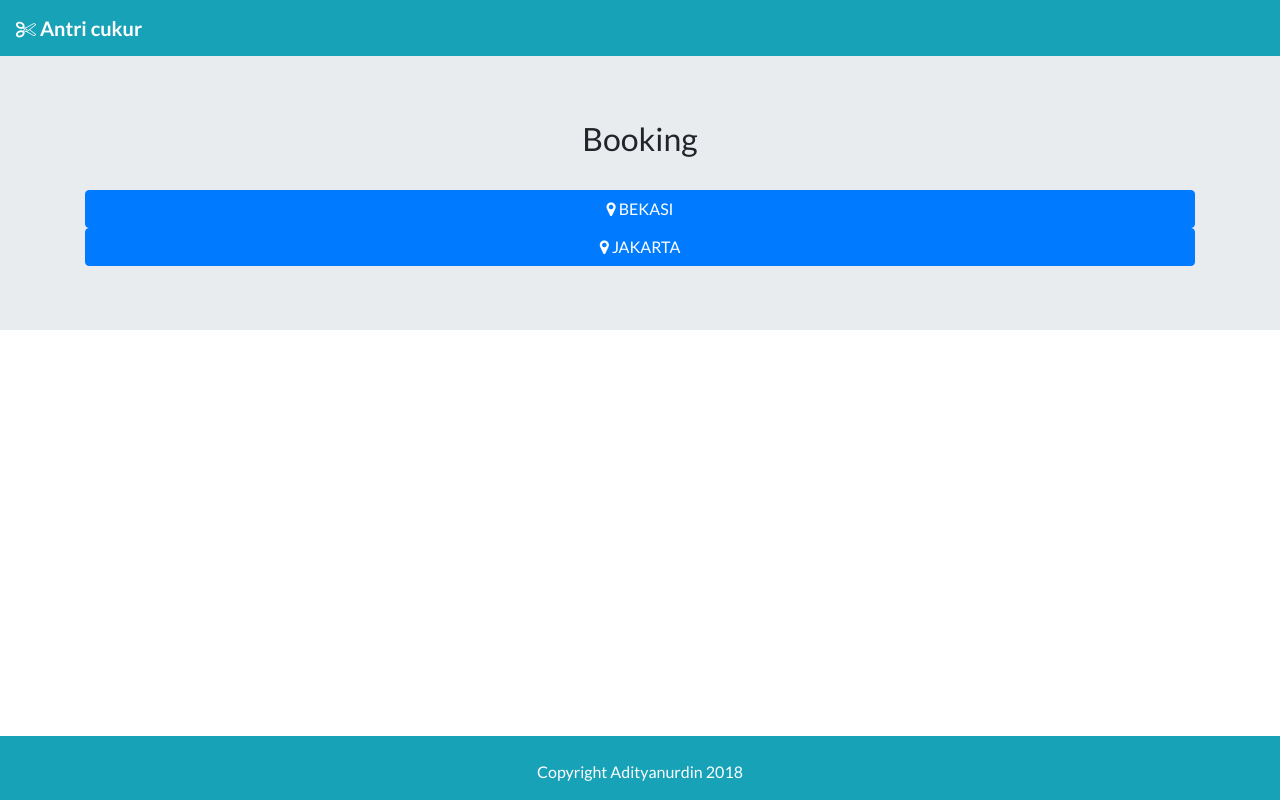
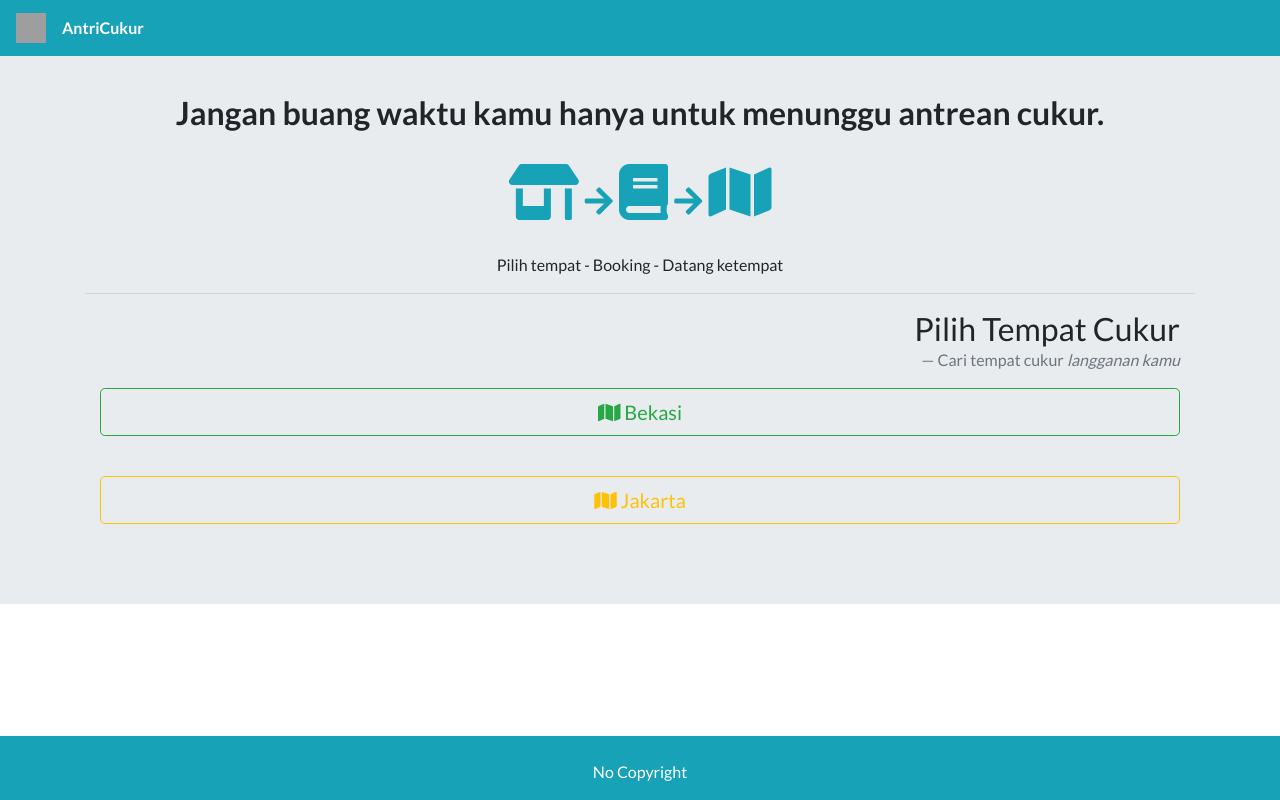
Before and after one commit to adityanurdin/antri-cukur, a PHP site: page /antricukur/index.php?page=booking in a window 1280 px wide. Run offline with PHP 8.4, Linux system fonts and the light colour scheme; some libraries are stand-ins or nearby versions; grey boxes are pictures that could not be loaded.

Commit message:
Update tampilan index dan booking

```diff
--- a/antricukur/booking.php
+++ b/antricukur/booking.php
@@ -1,75 +1,66 @@
-<h2>Booking</h2>
-<br>
-  <a href="#demo_bekasi" class="btn btn-primary btn-block" data-toggle="collapse"><i class="fa fa-map-marker"></i> BEKASI</a>
-  <div id="demo_bekasi" class="collapse">
-    <br>
-    <table class="table table-bordered table-hover">
+<div class="container">
+<blockquote class="blockquote text-right">
+  <h2 class="mb-0">Pilih Tempat Cukur</h2>
+  <footer class="blockquote-footer">Cari tempat cukur <cite title="Source Title"> langganan kamu</cite></footer>
+</blockquote>
+<p>
+  <a class="btn btn-outline-success btn-lg btn-block" data-toggle="collapse" href="#bekasi" role="button" aria-expanded="false" aria-controls="collapseExample"><i class="fa fa-map"></i>
+    Bekasi
+  </a>
+</p>
+<div class="collapse" id="bekasi">
+  <div class="card card-body">
+    <div class="table-responsive">
+      <table class="table table-hover">
         <thead>
-        <tr class="table-primary">
-          <th>Nama</th>
-          <th>Rate</th>
-          <th>Alamat</th>
-          <th>Detail</th>
+          <tr>
+            <th scope="col">Tempat</th>
+            <th scope="col">Alamat</th>
+            <th scope="col">Rating</th>
+            <th scope="col">Cek</th>
           </tr>
         </thead>
         <tbody>
-        <tr class="table-info">
-          <td>Barbershop A</td>
-          <td>bintang 5</td>
-          <td>Jl. jalan</td>
-          <td><a href="#" class="btn btn-primary">Detail info</a></td>
-
-        </tr>
-        <tr class="table-info">
-          <td>Mary</td>
-          <td>Moe</td>
-          <td>mary@example.com</td>
-          <td><a href="#" class="btn btn-primary">Detail info</a></td>
-        </tr>
-        <tr class="table-info">
-          <td>July</td>
-          <td>Dooley</td>
-          <td>july@example.com</td>
-          <td><a href="#" class="btn btn-primary">Detail info</a></td>
+          <tr>
+            <th scope="row">Nama tempatnya</th>
+            <td>Jalan Kenari / <a href="#">cek maps</a></td>
+            <td>rating</td>
+            <td><button class="btn btn-outline-success">cek tempat</button></td>
           </tr>
         </tbody>
       </table>
     </div>
-  <a href="#demo_jakarta" class="btn btn-primary btn-block" data-toggle="collapse"><i class="fa fa-map-marker"></i> JAKARTA</a>
-  <div id="demo_jakarta" class="collapse">
+    Swipe ->
+  </div>
+</div>
 <br>
+  <a class="btn btn-outline-warning btn-lg btn-block" data-toggle="collapse" href="#jakarta" role="button" aria-expanded="false" aria-controls="collapseExample"><i class="fa fa-map"></i>
+    Jakarta
+  </a>
+</p>
+<div class="collapse" id="jakarta">
+  <div class="card card-body">
     <div class="table-responsive">
-
-    <table class="table table-bordered table-hover">
+      <table class="table table-hover">
         <thead>
-        <tr class="table-primary">
-          <th>Nama</th>
-          <th>Rate</th>
-          <th>Alamat</th>
-          <th>Detail</th>
+          <tr>
+            <th scope="col">Tempat</th>
+            <th scope="col">Alamat</th>
+            <th scope="col">Rating</th>
+            <th scope="col">Cek</th>
           </tr>
         </thead>
         <tbody>
-        <tr class="table-info">
-          <td>Barbershop A</td>
-          <td>bintang 5</td>
-          <td>Jl. jalan</td>
-          <td><a href="#" class="btn btn-primary">Detail info</a></td>
-
-        </tr>
-        <tr class="table-info">
-          <td>Mary</td>
-          <td>Moe</td>
-          <td>mary@example.com</td>
-          <td><a href="#" class="btn btn-primary">Detail info</a></td>
-        </tr>
-        <tr class="table-info">
-          <td>July</td>
-          <td>Dooley</td>
-          <td>july@example.com</td>
-          <td><a href="#" class="btn btn-primary">Detail info</a></td>
+          <tr>
+            <th scope="row">Nama tempatnya</th>
+            <td>Jalan Kenari / <a href="#">cek maps</a></td>
+            <td>rating</td>
+            <td><button class="btn btn-outline-success">cek tempat</button></td>
           </tr>
         </tbody>
       </table>
     </div>
+        Swipe ->
   </div>
+</div>
+</div>
--- a/antricukur/index.php
+++ b/antricukur/index.php
@@ -8,49 +8,50 @@
 <html lang="en" dir="ltr">
   <head>
     <meta charset="utf-8">
-    <title></title>
+    <meta name="viewport" content="width=device-width, initial-scale=1, shrink-to-fit=no">
+    <title>AntriCukur</title>
     <link rel="stylesheet" href="https://maxcdn.bootstrapcdn.com/bootstrap/4.1.3/css/bootstrap.min.css">
     <link href="https://fonts.googleapis.com/css?family=Lato:300,400,700" rel="stylesheet">
     <script src="https://ajax.googleapis.com/ajax/libs/jquery/3.3.1/jquery.min.js"></script>
     <script src="https://cdnjs.cloudflare.com/ajax/libs/popper.js/1.14.3/umd/popper.min.js"></script>
     <script src="https://maxcdn.bootstrapcdn.com/bootstrap/4.1.3/js/bootstrap.min.js"></script>
-    <link rel="stylesheet" href="https://cdnjs.cloudflare.com/ajax/libs/font-awesome/4.7.0/css/font-awesome.min.css">
+    <link rel="stylesheet" href="https://use.fontawesome.com/releases/v5.5.0/css/all.css" integrity="sha384-B4dIYHKNBt8Bc12p+WXckhzcICo0wtJAoU8YZTY5qE0Id1GSseTk6S+L3BlXeVIU" crossorigin="anonymous">
     <script src="https://ajax.googleapis.com/ajax/libs/jquery/2.2.4/jquery.min.js"></script>
-
     <link rel="stylesheet" href="<?= BASE_URL ?>assets/css/style.css">
   </head>
-  <body>
-    <nav class="navbar navbar-expand-sm bg-info navbar-dark">
-        <a class="navbar-brand" href="<?= BASE_URL?>"><i class="fa fa-cut"></i> <strong>Antri cukur</strong></a>
-        <button class="navbar-toggler" type="button" data-toggle="collapse" data-target="#dropdown">
-          <span class="navbar-toggler-icon"></span>
-        </button>
-      <div class="collapse navbar-collapse" id="dropdown">
-        <ul class="navbar-nav mr-auto">
-
-        </ul>
-      </div>
+  <body style="margin-top: 30px;">
+    <!-- Navigasi Bar -->
+    <nav class="navbar navbar-expand-sm bg-info navbar-dark fixed-top">
+        <a class="navbar-brand" href="<?= BASE_URL?>"><img src="assets/images/logo.png" width="30" height="30" class="d-inline-block align-top" alt=""></a><strong class="text-center text-white">AntriCukur</strong>
     </nav>
+    <!-- Akhir Navigasi bar -->
+    <!-- Jumbotron -->
     <div class="jumbotron jumbotron-fluid text-center">
       <div class="container">
-
+        <h2><strong>Jangan buang waktu kamu hanya untuk menunggu antrean cukur.</strong></h2>
+        <br/>
+        <h2 class="text-info"><i class="display-4 fa fa-store-alt"></i>&nbsp;<i class="fa fa-arrow-right"></i>&nbsp;<i class="display-4 fa fa-book"></i>&nbsp;<i class="fa fa-arrow-right"></i>&nbsp;<i class="display-4 fa fa-map"></i></h2>
+        <br/>
+        <p>Pilih tempat - Booking - Datang ketempat</p>
+        <hr/>
       <?php
         $filename = "$page.php";
         if (file_exists($filename)) {
           include_once($filename);
         }else {
-          echo '<a href="'.BASE_URL.'index.php?page=booking" class="btn btn-outline-info"><i class="fa fa-cut"></i> Booking Tempat</a>';
+          echo '<a href="'.BASE_URL.'index.php?page=booking" class="btn btn-lg btn-info btn-block"><i class="fa fa-store-alt"></i> Cari Tempat</a>';
         }
        ?>
-
      </div>
     </div>
-
+    <!-- Akhir Jumbotron -->
+    <!-- footer -->
     <div class="footer">
       <footer>
         <br>
-      <p>Copyright Adityanurdin 2018</p>
+      <p>No Copyright</p>
     </footer>
     </div>
+    <!-- Akhir Footer -->
   </body>
 </html>
```
Lines whose indentation alone changed are shown as unchanged.
